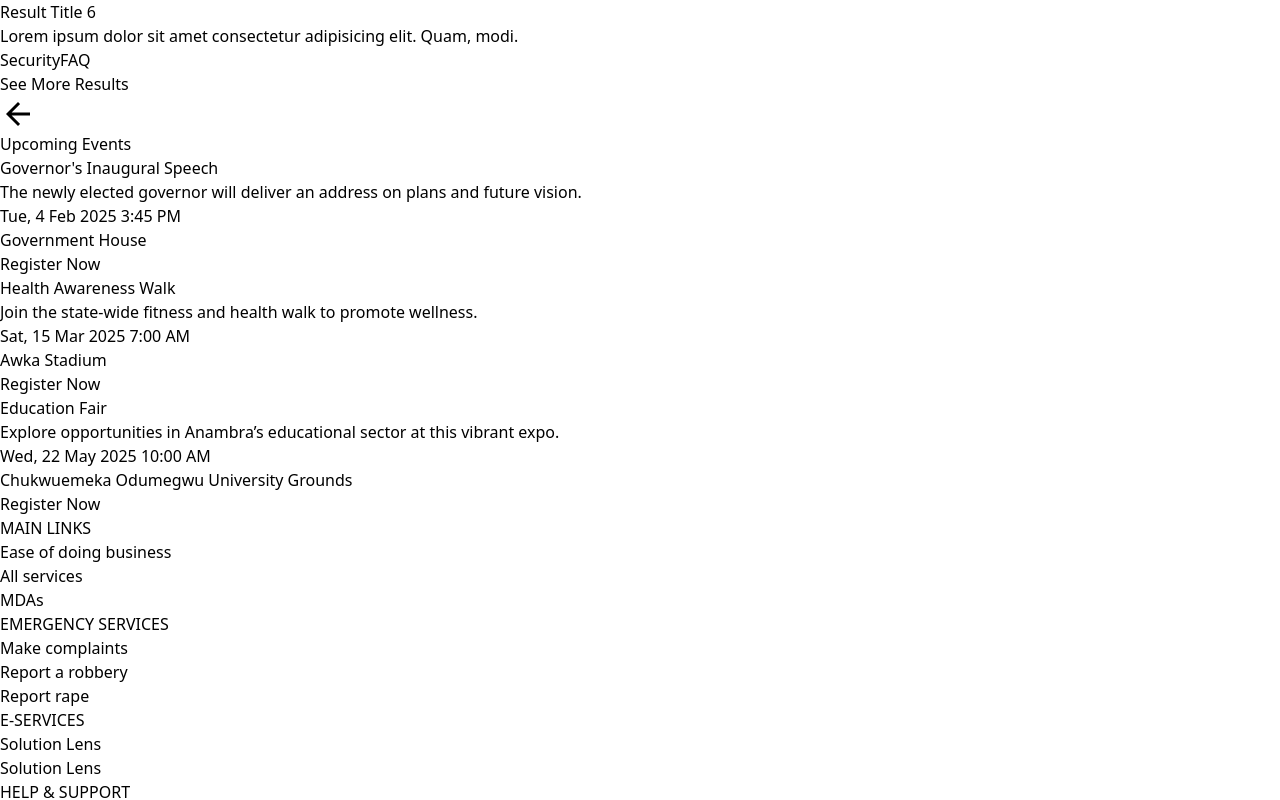
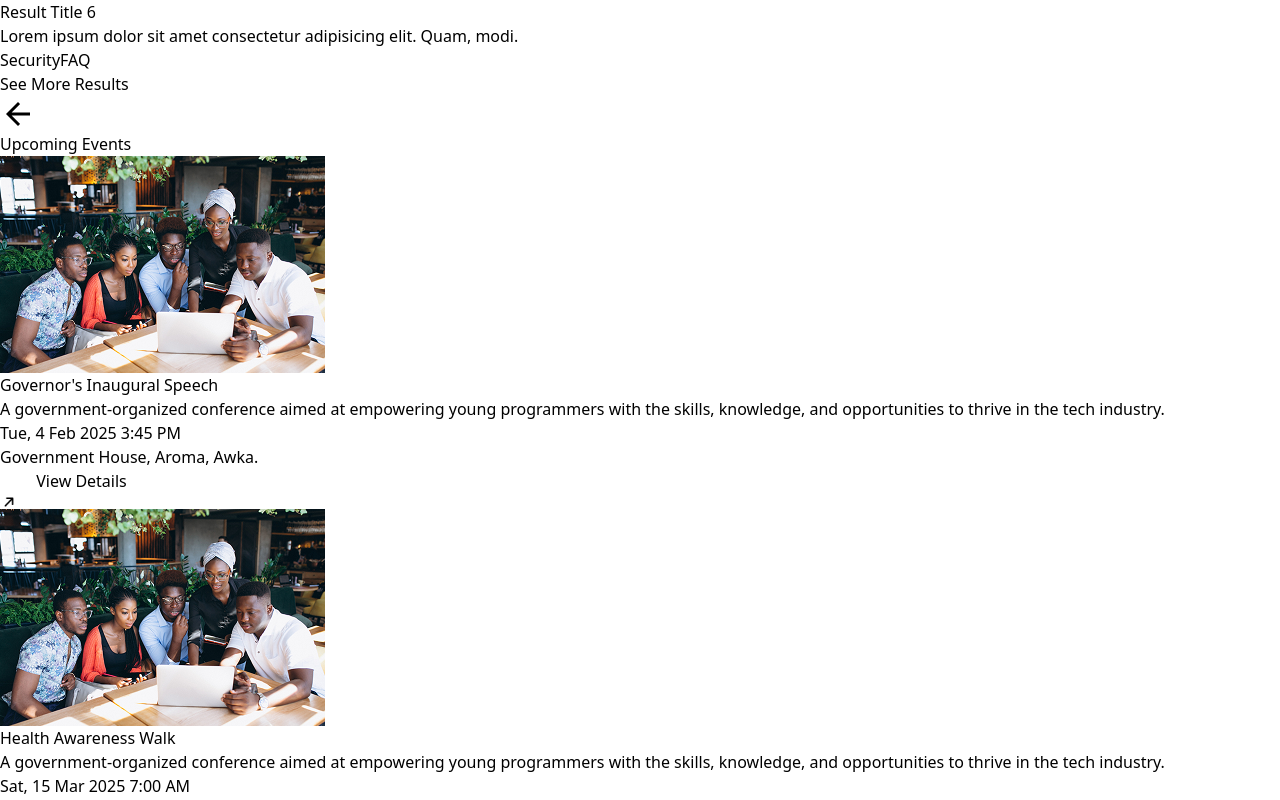
Before and after one commit to efosaomoigui/anambra-website, a Next.js app: page /events in a window 1280 px wide. Shown: the part 1001-1801 px from the top of the page. Built offline with nearby package versions, Linux system fonts and the light colour scheme.

Commit message:
eventpage

```diff
--- a/app/events/page.tsx
+++ b/app/events/page.tsx
@@ -1,31 +1,32 @@
-import EventRow from "@/components/events/EventRow";
+import Image from "next/image";
 
 const events = [
   {
     title: "Governor's Inaugural Speech",
     summary:
-      "The newly elected governor will deliver an address on plans and future vision.",
+      "A government-organized conference aimed at empowering young programmers with the skills, knowledge, and opportunities to thrive in the tech industry.",
     date: "Tue, 4 Feb 2025  3:45 PM",
-    location: "Government House",
+    location: "Government House, Aroma, Awka.",
     slug: "governors-inaugural-speech",
-    image: "/images/events/speech.jpg",
+    image: "/images/8970.png",
   },
   {
     title: "Health Awareness Walk",
-    summary: "Join the state-wide fitness and health walk to promote wellness.",
+    summary:
+      "A government-organized conference aimed at empowering young programmers with the skills, knowledge, and opportunities to thrive in the tech industry.",
     date: "Sat, 15 Mar 2025  7:00 AM",
     location: "Awka Stadium",
     slug: "health-awareness-walk",
-    image: "/images/events/health-walk.jpg",
+    image: "/images/8970.png",
   },
   {
     title: "Education Fair",
     summary:
-      "Explore opportunities in Anambra’s educational sector at this vibrant expo.",
+      "A government-organized conference aimed at empowering young programmers with the skills, knowledge, and opportunities to thrive in the tech industry.",
     date: "Wed, 22 May 2025  10:00 AM",
     location: "Chukwuemeka Odumegwu University Grounds",
     slug: "education-fair",
-    image: "/images/events/education-fair.jpg",
+    image: "/images/8970.png",
   },
 ];
 
@@ -35,9 +36,56 @@ export default function EventsPage() {
       <h1 className="mt-[50px] text-3xl font-bold text-center mb-12">
         Upcoming Events
       </h1>
-      {events.map((event) => (
-        <EventRow key={event.slug} {...event} />
-      ))}
+
+      <div className="space-y-12">
+        {events.map((event) => (
+          <div
+            key={event.slug}
+            className="grid grid-cols-1 md:grid-cols-2 gap-6 items-center" // Aligning content center
+          >
+            {/* Left: Image */}
+            <div className="w-full h-[229px] md:h-[260px] relative rounded-lg overflow-hidden">
+              <img
+                src={event.image}
+                alt={event.title}
+                className="w-full h-full object-cover rounded-lg"
+              />
+            </div>
+
+            {/* Right: Text */}
+            <div className="flex flex-col justify-start h-full pt-0 space-y-4">
+              {/* Added spacing for consistent alignment */}
+              {/* Heading + Summary */}
+              <div>
+                <h1 className="text-2xl md:text-[20px] font-bold">
+                  {event.title}
+                </h1>
+                <p className="text-[17px] text-gray-700">{event.summary}</p>
+              </div>
+
+              {/* Date + Location + Button */}
+              <div className="flex flex-col md:flex-row md:items-center md:justify-between gap-4">
+                <div className="text-[17px] text-gray-600 space-y-1">
+                  <p className="font-semibold">{event.date}</p>
+                  <p className="font-semibold">{event.location}</p>
+                </div>
+                <button
+                  className="bg-[#FFB732] text-[17px] text-black font-semibold flex items-center justify-center gap-2 px-4 py-2 rounded-[8px]"
+                  style={{ height: 40, width: 163 }}
+                >
+                  View Details
+                  <Image
+                    src="/images/arrowup.png"
+                    alt="Arrow"
+                    width={18}
+                    height={18}
+                  />
+                </button>
+              </div>
+            </div>
+          </div>
+        ))}
+      </div>
     </main>
   );
 }
```
Also changed, not shown: public/images/8970.png (added).
